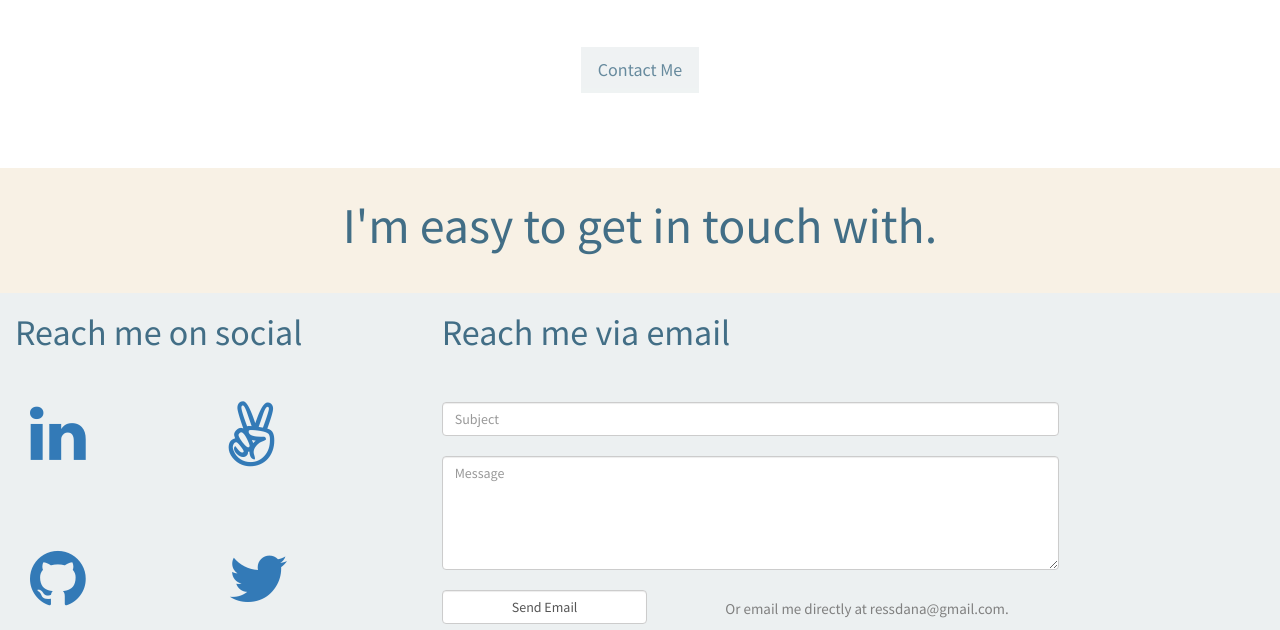
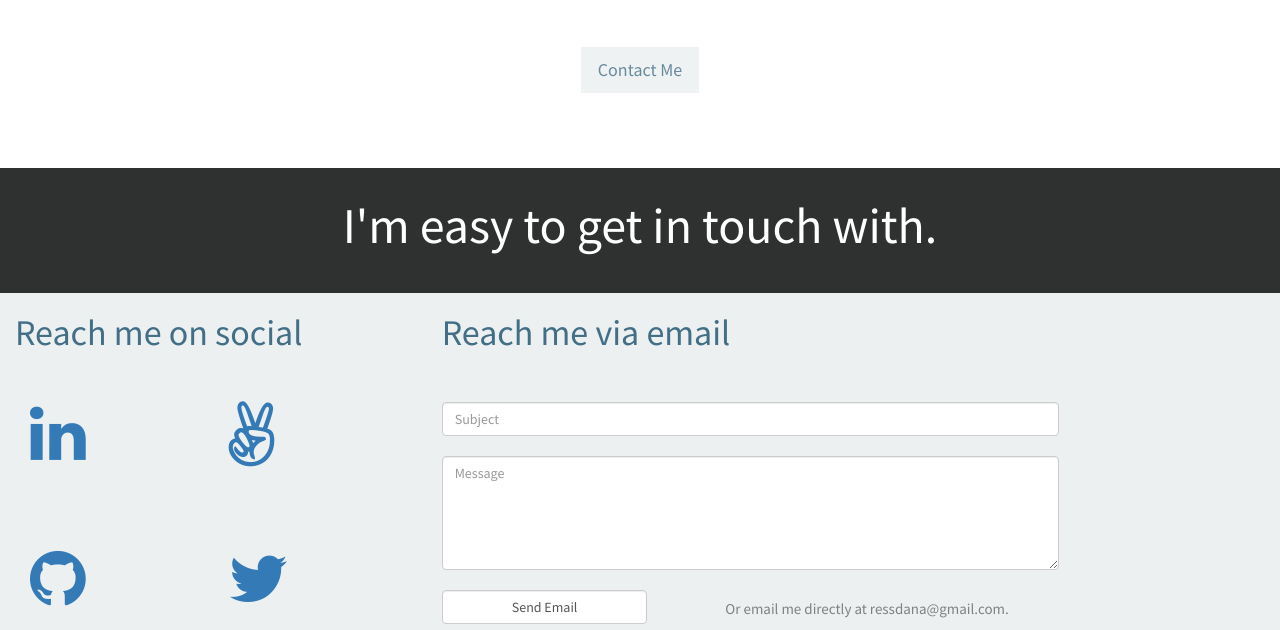
Before and after one commit to danaress/mysite, a website: page public/index.html in a window 1280 px wide. Shown: the part 1945-2575 px from the top of the page. Drawn offline with nearby package versions, Linux system fonts and the light colour scheme.

Commit message:
updating header colors

```diff
--- a/public/css/main.css
+++ b/public/css/main.css
@@ -84,7 +84,7 @@ p{
 
 .h1Contact{
   margin-top: 30px;
-  color: #426E86;
+  color: white;
   font-size: 50px;
   margin-bottom: 0px;
   vertical-align: middle;
@@ -257,7 +257,7 @@ p{
 }
 
 .contact-header{
-  background-color: #F8F1E5;
+  background-color: #2F3131;
 }
 .description{
   color: #426E86;
```
